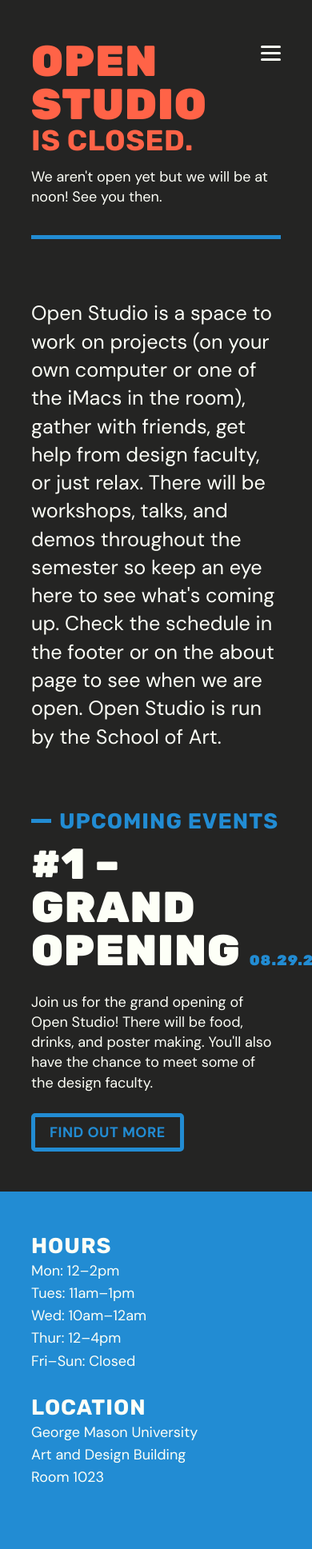
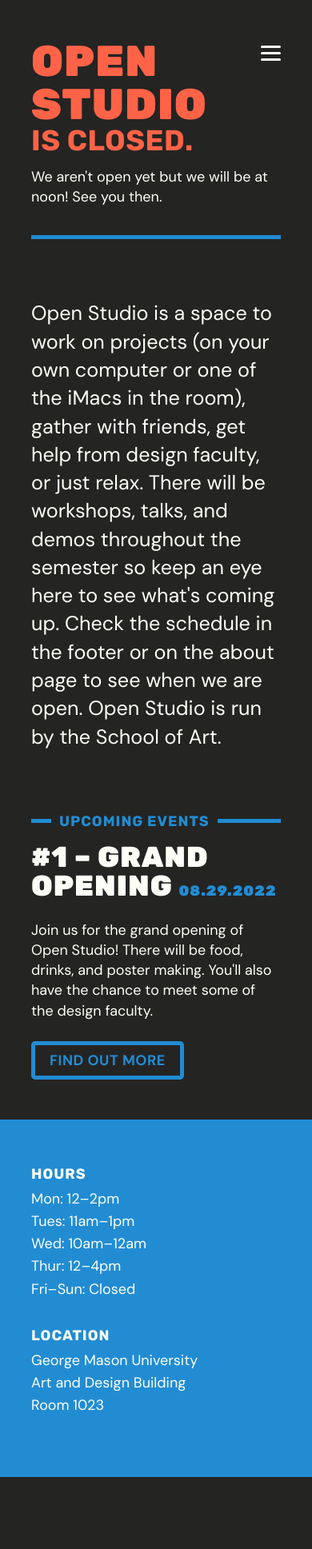
Before and after one commit to gmu-gd/open-studio, a Jekyll site: the page built from index.html, in a window 390 px wide. Shown: the whole page at 80% size. Built offline with Jekyll 4.4.1, drawn with Linux system fonts in a browser that asks for light colours; nearby versions of some CDN libraries; after the commit the page ends 1847 px from its top, so only the background shows below that.

Commit message:
MOBILE FIXES?

```diff
--- a/_includes/future.html
+++ b/_includes/future.html
@@ -7,7 +7,7 @@
   {% if postStartDate >= curDate %}
   <article>
     <!-- <h2><a href="{{ post.url }}">#{{ post.number }} &ndash; {{ post.title }}</a>&nbsp;<span class="date">{{ post.date | date: "%m.%d.%Y"}}</h2> -->
-    <h2>#{{ post.number }} &ndash; {{ post.title }}&nbsp;<span class="date">{{ post.date | date: "%m.%d.%Y"}}</h2>
+    <h2>#{{ post.number }} &ndash; {{ post.title }} <span class="date">{{ post.date | date: "%m.%d.%Y"}}</h2>
     <p>{{ post.description }}</p>
     <a href="{{ post.url | relative_url }}"><button class="fom-button">Find Out More</button></a>
   </article>
--- a/_sass/main.scss
+++ b/_sass/main.scss
@@ -341,7 +341,7 @@
 h2 {
   font-family: $display-font;
   font-weight: 900;
-  font-size: 3rem;
+  font-size: 2rem;
   line-height: 1;
   text-transform: uppercase;
   letter-spacing: 1px;
@@ -378,7 +378,7 @@
   color: $secondary-color;
 }
 h4 {
-  font: 700 1.5rem/1 $display-font;
+  font: 700 1rem/1.5 $display-font;
   text-transform: uppercase;
   letter-spacing: 1px;
   margin: 5px 0;
@@ -655,6 +655,9 @@
 @media only screen and (min-width: 400px) {
   h1.home {
     font: 900 4rem/1 $display-font;
+  }
+  h2 {
+
   }
   #menu-icon {
     top: 61px;
```
